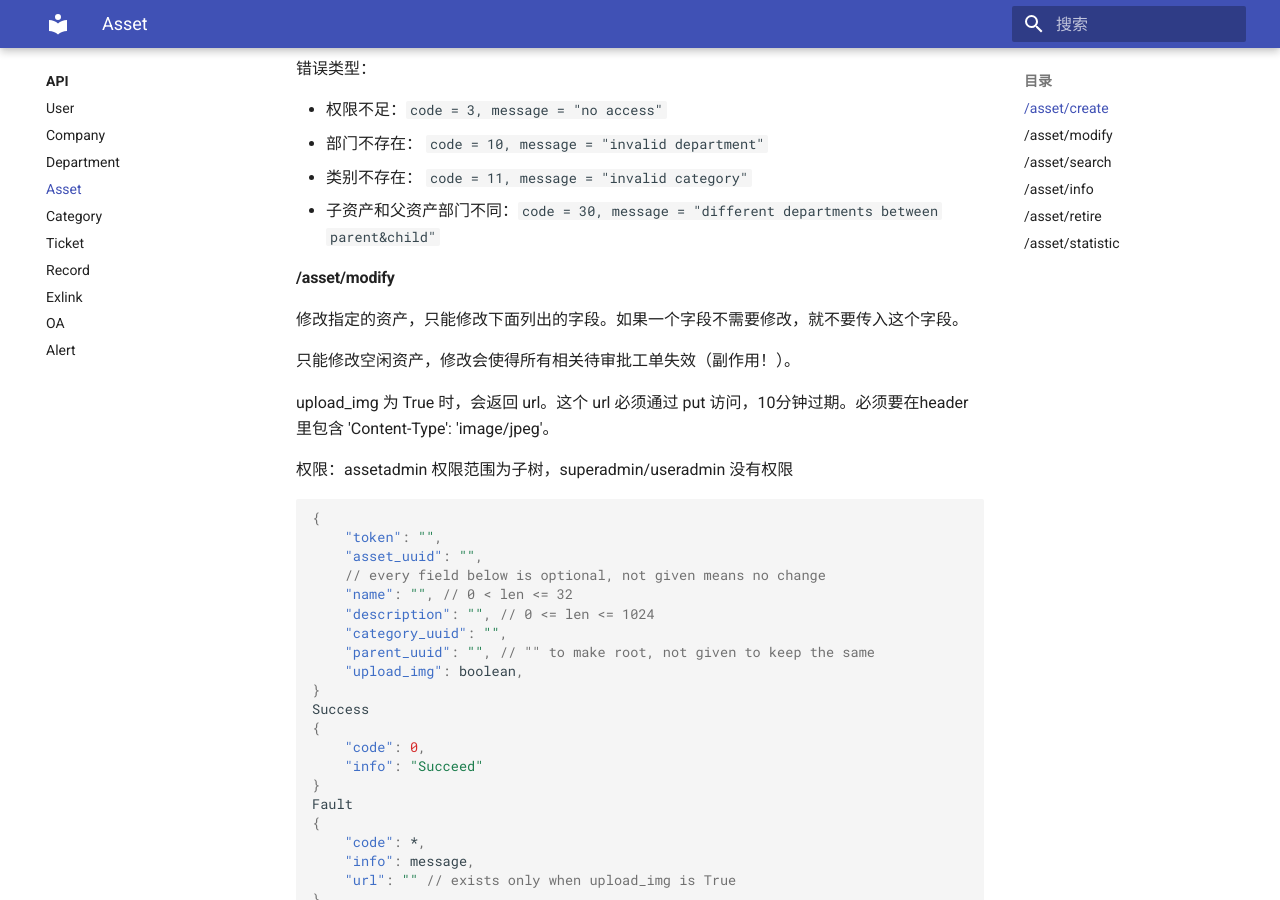
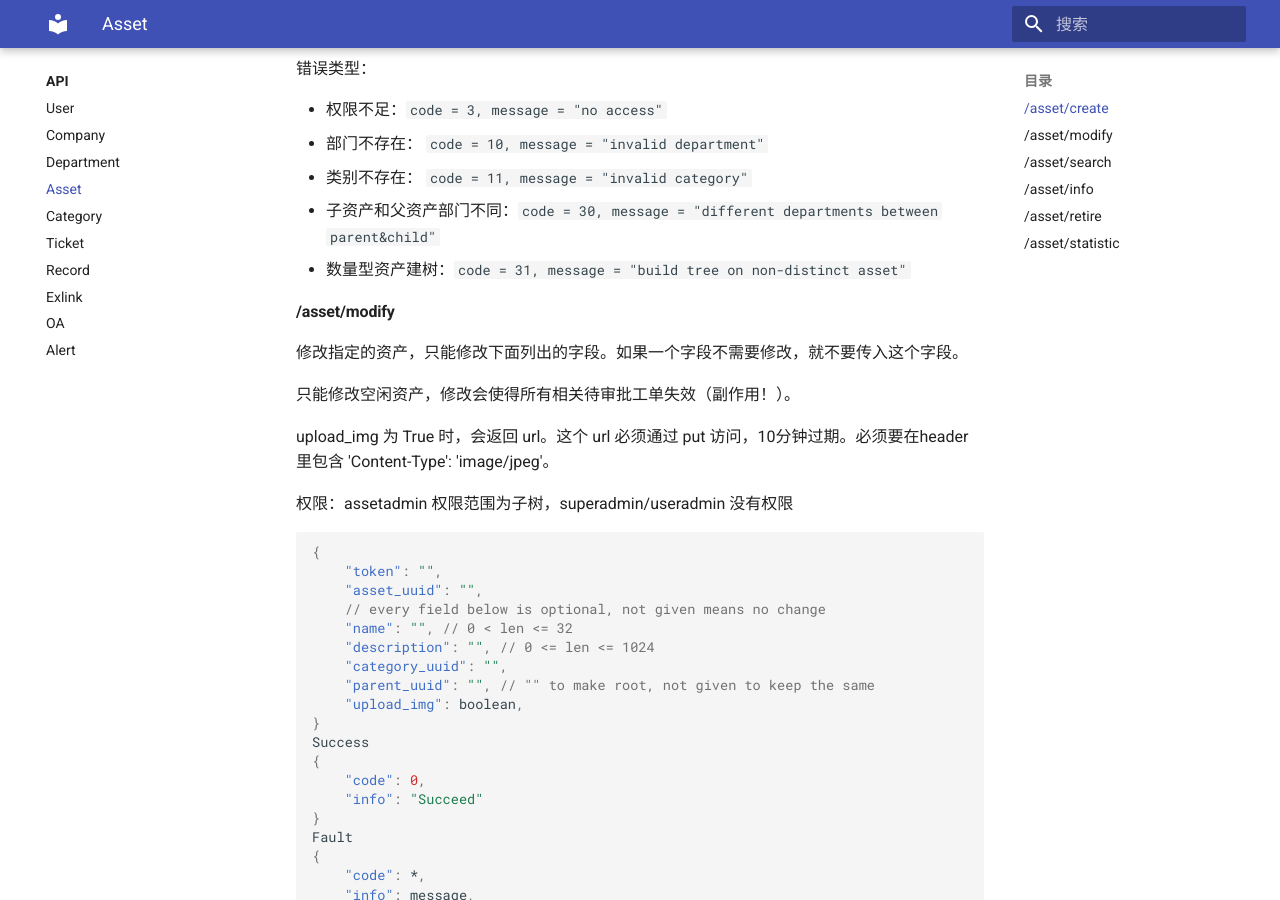
Before and after one commit to kuritas/asseta-docs, an MkDocs documentation site: the page built from docs/API/asset.md, in a window 1280 px wide and 900 px high, scrolled down 1339 px. Built offline with MkDocs 1.6.1 and Material for MkDocs 9.7.7, drawn with Linux system fonts in a browser that asks for light colours.

Commit message:
fix: asset/create

```diff
--- a/docs/API/asset.md
+++ b/docs/API/asset.md
@@ -65,6 +65,7 @@ Fault
 - 部门不存在： `code = 10, message = "invalid department"`
 - 类别不存在： `code = 11, message = "invalid category"`
 - 子资产和父资产部门不同：`code = 30, message = "different departments between parent&child"`
+- 数量型资产建树：`code = 31, message = "build tree on non-distinct asset"`
 
 #### /asset/modify
 
```
